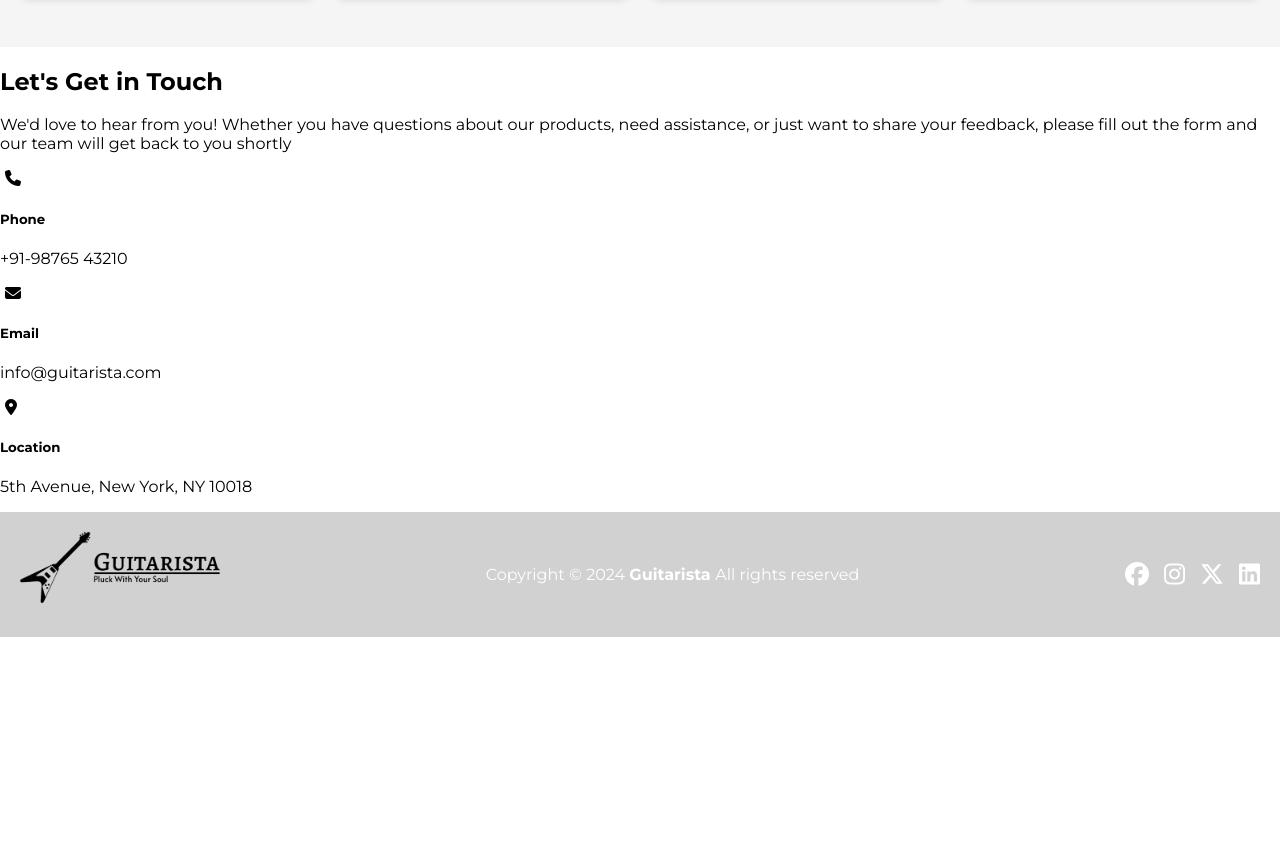
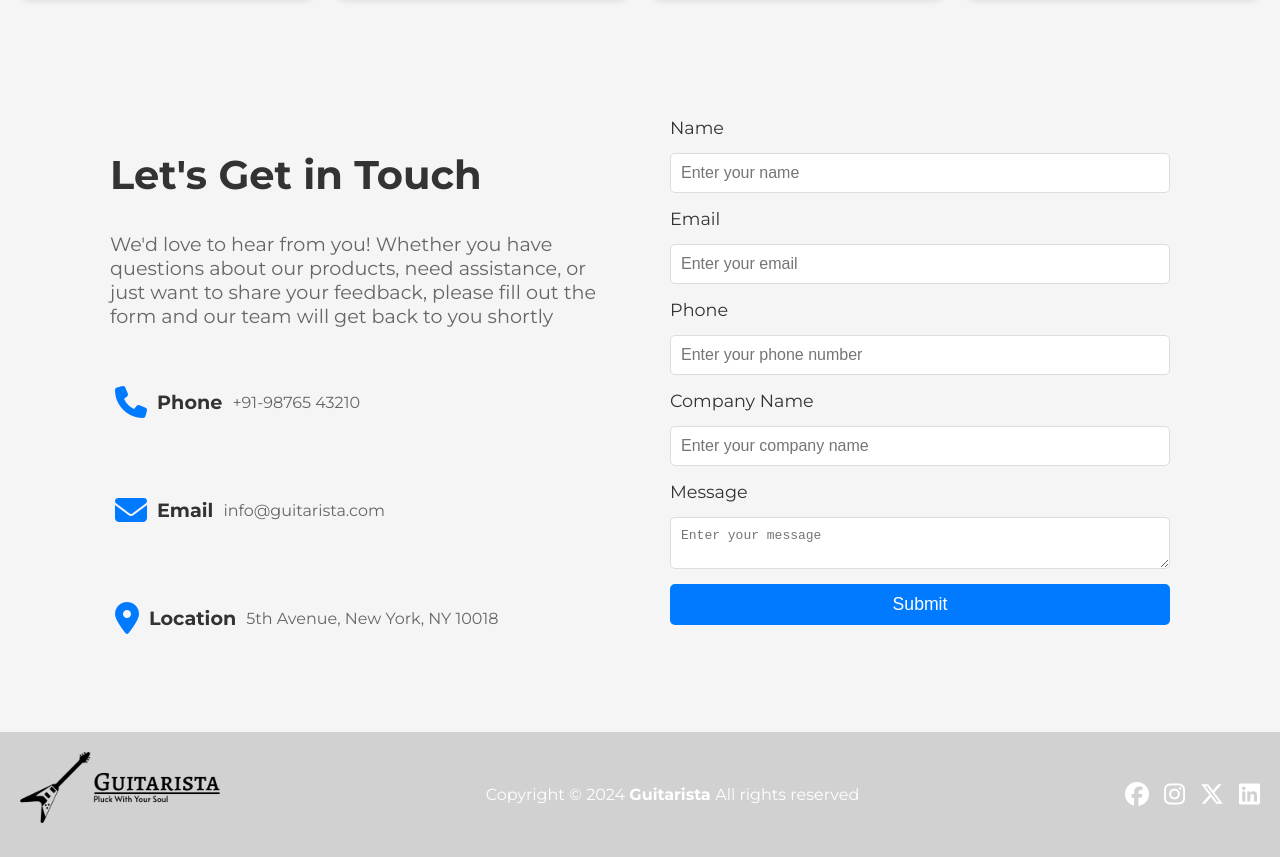
Before and after one commit to ahmadaimandev/Landing-Page, a plain HTML site: page index.html in a window 1280 px wide. Shown: the part 2996-3853 px from the top of the page. Before the commit the page ends 3633 px from the top, so only its background shows below. Drawn offline with Linux system fonts and the light colour scheme.

Commit message:
update style form

```diff
--- a/assets/css/style.css
+++ b/assets/css/style.css
@@ -642,9 +642,133 @@ Responsive design
         max-width: 90%;
     }
 }
+
 /*Pricing card section style end*/
 
 /*Contact form section style start*/
+/* Contact Form Section styling */
+.contact-form {
+    padding: 50px 20px;
+    background-color: #f5f5f5;
+}
+
+.contact-form-row {
+    display: flex;
+    flex-wrap: wrap;
+    justify-content: center;
+    align-items: flex-start;
+    gap: 20px;
+}
+
+.contact-form-left-column,
+.contact-form-right-column {
+    flex: 1;
+    max-width: 500px;
+    padding: 20px;
+}
+
+.contact-form-title-container {
+    margin-bottom: 20px;
+}
+
+.contact-form-title {
+    font-size: 2.5em;
+    color: #333;
+}
+
+.contact-form-description-container {
+    margin-bottom: 30px;
+}
+
+.contact-form-description {
+    font-size: 1.2em;
+    color: #666;
+}
+
+.contact-form-icons-container {
+    display: flex;
+    flex-direction: column;
+    gap: 20px;
+}
+
+.contact-form-icons-container div {
+    display: flex;
+    align-items: center;
+    gap: 10px;
+}
+
+.contact-form-icons-container i {
+    font-size: 2em;
+    color: #007BFF;
+}
+
+.contact-form-icons-container h5 {
+    font-size: 1.2em;
+    color: #333;
+}
+
+.contact-form-icons-container p {
+    font-size: 1em;
+    color: #666;
+}
+
+/* Right Column (Form) styling */
+form {
+    display: flex;
+    flex-direction: column;
+    gap: 15px;
+}
+
+form label {
+    font-size: 1.1em;
+    color: #333;
+}
+
+form input,
+form textarea {
+    padding: 10px;
+    font-size: 1em;
+    border: 1px solid #ddd;
+    border-radius: 5px;
+    width: 100%;
+    box-sizing: border-box;
+}
+
+form button {
+    padding: 10px 20px;
+    font-size: 1.1em;
+    color: #fff;
+    background-color: #007BFF;
+    border: none;
+    border-radius: 5px;
+    cursor: pointer;
+    transition: background-color 0.3s ease;
+}
+
+form button:hover {
+    background-color: #0056b3;
+}
+
+/* Responsive design */
+@media (max-width: 768px) {
+    .contact-form-row {
+        flex-direction: column;
+        align-items: center;
+    }
+
+    .contact-form-title {
+        font-size: 2em;
+    }
+
+    .contact-form-description {
+        font-size: 1em;
+    }
+
+    .contact-form-left-column,
+    .contact-form-right-column {
+        max-width: 100%;
+    }
+}
 
 /*Contact form section style end*/
 
--- a/index.html
+++ b/index.html
@@ -329,6 +329,22 @@
 
             <div class="contact-form-right-column">
                 <form action="#">
+                    <label for="name">Name</label>
+                    <input type="text" id="name" name="name" placeholder="Enter your name">
+
+                    <label for="email">Email</label>
+                    <input type="email" id="email" name="email" placeholder="Enter your email">
+
+                    <label for="phone">Phone</label>
+                    <input type="tel" id="phone" name="phone" placeholder="Enter your phone number">
+
+                    <label for="company">Company Name</label>
+                    <input type="text" id="company" name="company" placeholder="Enter your company name">
+
+                    <label for="message">Message</label>
+                    <textarea id="message" name="message" placeholder="Enter your message"></textarea>
+
+                    <button type="submit">Submit</button>
                 </form>
             </div>
         </div>
```
